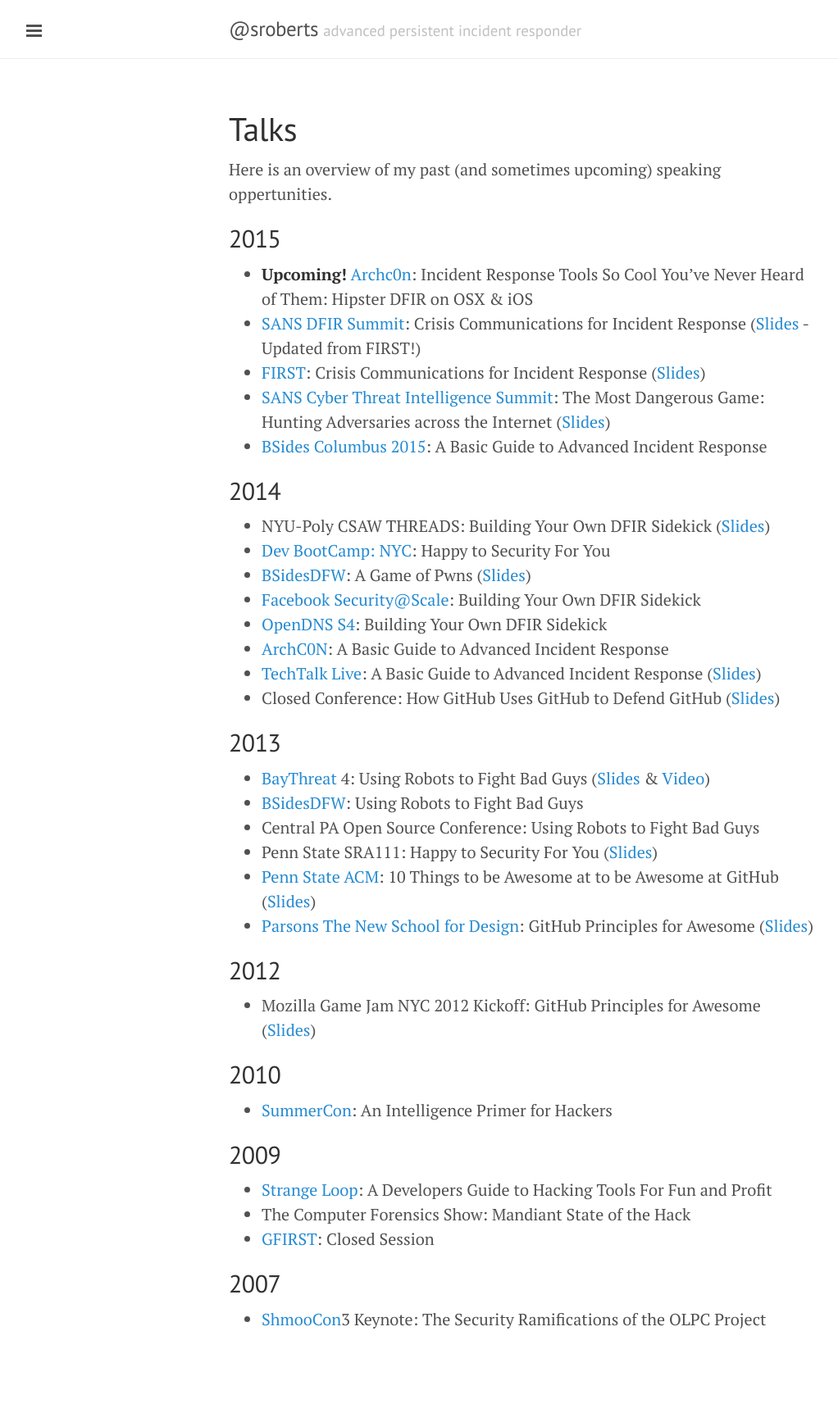
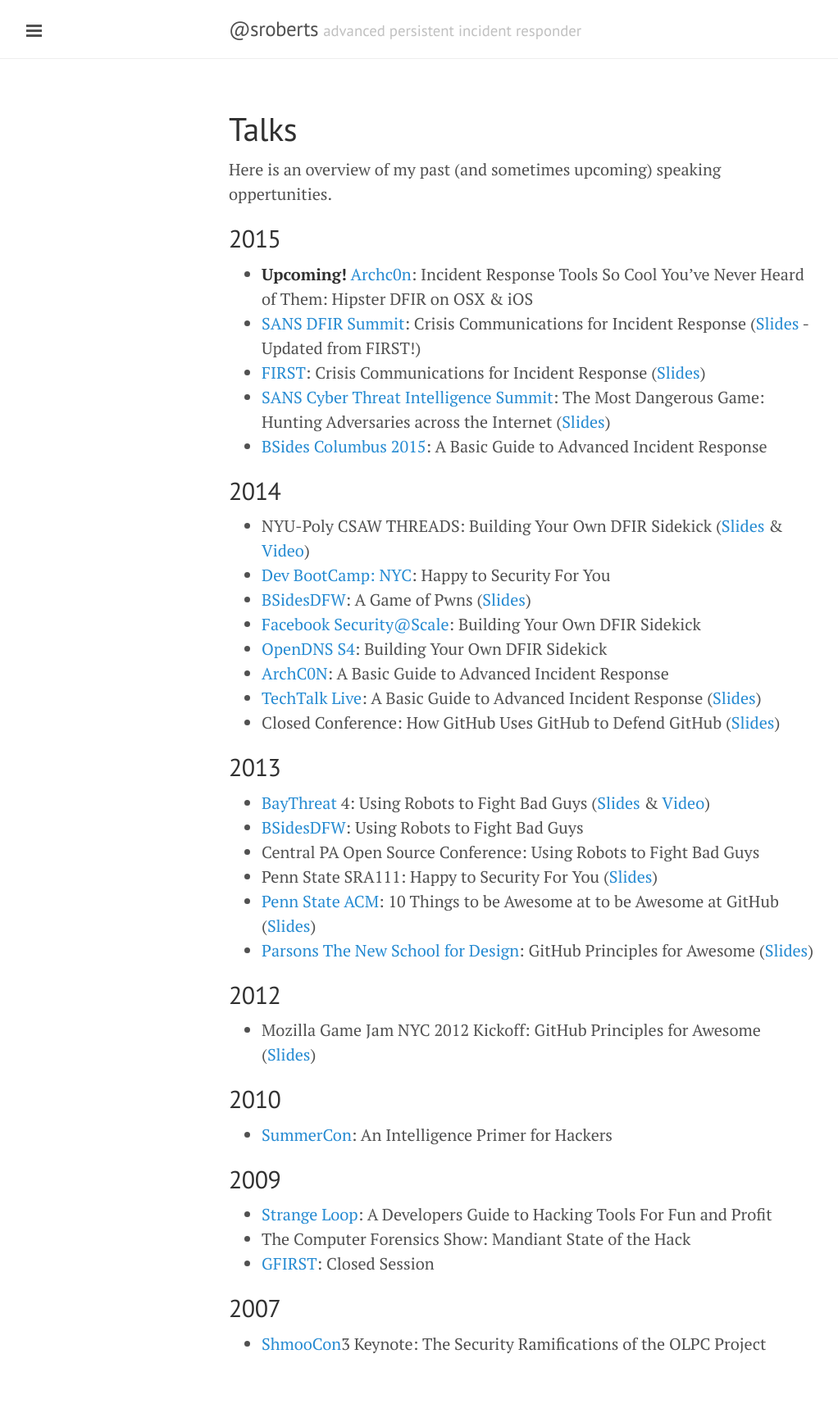
Before and after one commit to sroberts/sroberts.github.io, a Jekyll site: the page built from talks.md, in a window 1280 px wide. Shown: the whole page at 82% size, without its empty margins (1-1023 px from the left). Built offline with Jekyll 4.4.1, drawn with Linux system fonts in a browser that asks for light colours; nearby versions of some CDN libraries; before the commit the page ends 1705 px from its top, so only the background shows below that.

Commit message:
added video of my csaw talk

```diff
--- a/talks.md
+++ b/talks.md
@@ -13,7 +13,7 @@
 - [BSides Columbus 2015](http://www.securitybsides.com/w/page/81789821/BSidesCMH2015): A Basic Guide to Advanced Incident Response
 
 ## 2014
-- NYU-Poly CSAW THREADS: Building Your Own DFIR Sidekick ([Slides](https://speakerdeck.com/sroberts/building-your-own-dfir-sidekick-threads-edition))
+- NYU-Poly CSAW THREADS: Building Your Own DFIR Sidekick ([Slides](https://speakerdeck.com/sroberts/building-your-own-dfir-sidekick-threads-edition) & [Video](https://vimeo.com/114701077))
 - [Dev BootCamp: NYC](http://www.meetup.com/DBCx-NYC/events/218621973/): Happy to Security For You
 - [BSidesDFW](http://www.bsidesdfw.com): A Game of Pwns ([Slides](https://speakerdeck.com/sroberts/a-game-of-pwns))
 - [Facebook Security@Scale](http://facebook.com): Building Your Own DFIR Sidekick
```
